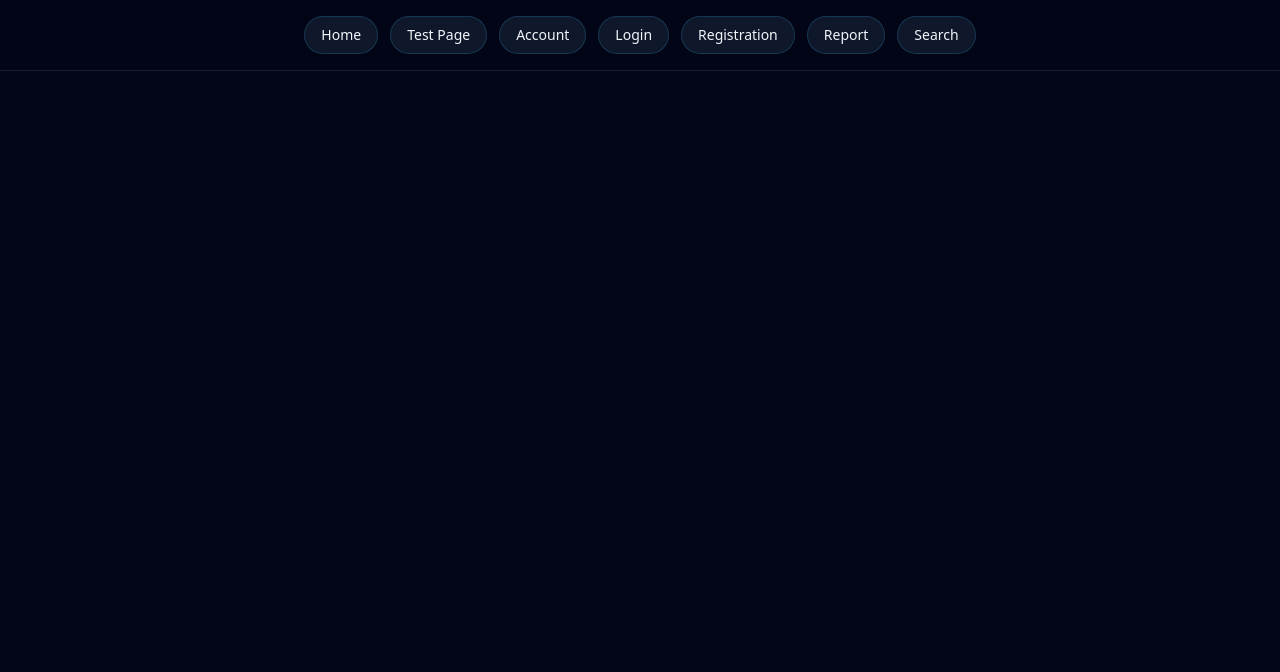
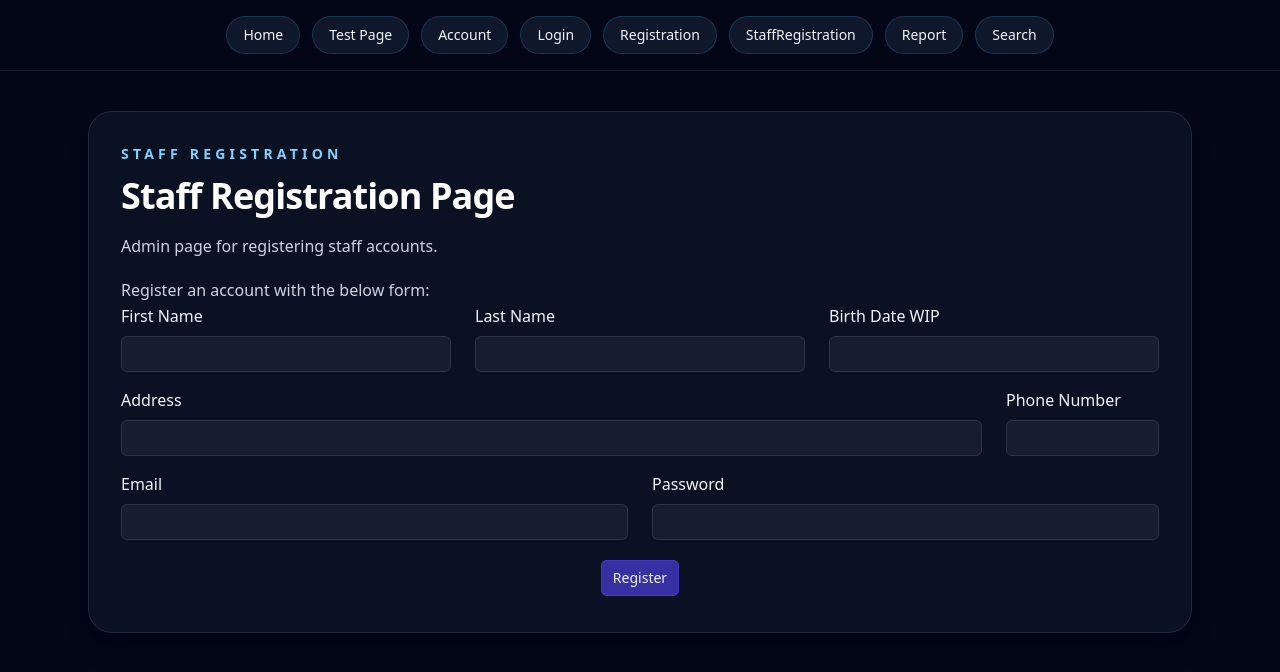
Before and after one commit to devpatel26/Library-Database, a React (Vite) app in the folder react/: page /staffregistration in a window 1280 px wide. Shown: the top 672 px of the page. Built offline with nearby package versions, Linux system fonts and the light colour scheme.

Commit message:
Added a staff registration page and added to button list.

```diff
--- a/react/src/App.jsx
+++ b/react/src/App.jsx
@@ -5,6 +5,7 @@ import Search from "./pages/Search.jsx";
 import Account from "./pages/Account.jsx";
 import Login from "./pages/Login.jsx";
 import Registration from "./pages/Registration.jsx";
+import StaffRegistration from "./pages/StaffRegistration.jsx";
 import Report from "./pages/Report.jsx";
 import TestPage from "./pages/TestPage.jsx";
 
@@ -14,6 +15,7 @@ const navLinks = [
   { to: "/account", label: "Account" },
   { to: "/login", label: "Login" },
   { to: "/registration", label: "Registration" },
+  { to: "/staffregistration", label: "StaffRegistration" },
   { to: "/report", label: "Report" },
   { to: "/search", label: "Search" },
 ];
@@ -43,6 +45,7 @@ function App() {
             <Route path="/account" element={<Account />} />
             <Route path="/login" element={<Login />} />
             <Route path="/registration" element={<Registration />} />
+            <Route path="/staffregistration" element={<StaffRegistration />} />
             <Route path="/report" element={<Report />} />
             <Route path="/search" element={<Search />} />
           </Routes>
--- /dev/null
+++ b/react/src/pages/StaffRegistration.jsx
@@ -0,0 +1,128 @@
+import React from "react";
+import InputComponent from "../components/InputComponent";
+import PrimaryButton, {
+  SecondaryButton,
+  SubmitButton,
+} from "../components/Buttons";
+
+export default function StaffRegistration() {
+  return (
+    <section className="rounded-3xl border border-white/10 bg-slate-900/70 p-8 shadow-xl shadow-slate-950/30">
+      <p className="text-sm font-semibold uppercase tracking-[0.3em] text-sky-300">
+        Staff Registration
+      </p>
+      <h1 className="mt-3 text-4xl font-semibold tracking-tight text-white">
+        Staff Registration Page
+      </h1>
+      <p className="mt-4 max-w-2xl text-base leading-7 text-slate-300">
+        Admin page for registering staff accounts.
+      </p>
+      <p className="mt-4 max-w-2xl text-base leading-7 text-slate-300">
+        Register an account with the below form:
+      </p>
+      <form method="post">
+        <div className="space-y-4">
+          <div className="grid grid-cols-1 gap-x-6 gap-y-12 sm:grid-cols-9">
+            <div className="sm:col-span-3">
+              <label htmlFor="firstname">First Name</label>
+              <div className="mt-2">
+                <input
+                  required
+                  id="firstname"
+                  name="firstname"
+                  type="firstname"
+                  className="block w-full rounded-md bg-white/5 px-3 py-1.5 outline-1 -outline-offset-1 outline-white/10 focus:outline-2 focus:-outline-offset-2 focus:outline-indigo-500 sm:text-sm/6"
+                />
+              </div>
+            </div>
+            <div className="sm:col-span-3">
+              <label htmlFor="lastname">Last Name</label>
+              <div className="mt-2">
+                <input
+                  required
+                  id="lastname"
+                  name="lastname"
+                  type="lastname"
+                  className="block w-full rounded-md bg-white/5 px-3 py-1.5 outline-1 -outline-offset-1 outline-white/10 focus:outline-2 focus:-outline-offset-2 focus:outline-indigo-500 sm:text-sm/6"
+                />
+              </div>
+            </div>
+            <div className="sm:col-span-3">
+              <div>
+                <label htmlFor="birthday">Birth Date WIP</label>
+                <div className="mt-2">
+                  <input
+                    required
+                    id="birthday"
+                    name="birthday"
+                    type="text"
+                    className="block w-full rounded-md bg-white/5 px-3 py-1.5 outline-1 -outline-offset-1 outline-white/10 focus:outline-2 focus:-outline-offset-2 focus:outline-indigo-500 sm:text-sm/6"
+                  />
+                </div>
+              </div>
+            </div>
+          </div>
+          <div className="grid grid-cols-1 gap-x-6 gap-y-12 sm:grid-cols-6">
+            <div className="sm:col-span-5">
+              <label htmlFor="address">Address</label>
+              <div className="mt-2">
+                <input
+                  required
+                  id="address"
+                  name="address"
+                  type="address"
+                  className="block w-full rounded-md bg-white/5 px-3 py-1.5 outline-1 -outline-offset-1 outline-white/10 focus:outline-2 focus:-outline-offset-2 focus:outline-indigo-500 sm:text-sm/6"
+                />
+              </div>
+            </div>
+            <div className="sm:col-span-1">
+              <div>
+                <label htmlFor="phonenumber">Phone Number</label>
+                <div className="mt-2">
+                  <input
+                    required
+                    id="phonenumber"
+                    name="phonenumber"
+                    type="phonenumber"
+                    className="block w-full rounded-md bg-white/5 px-3 py-1.5 outline-1 -outline-offset-1 outline-white/10 focus:outline-2 focus:-outline-offset-2 focus:outline-indigo-500 sm:text-sm/6"
+                  />
+                </div>
+              </div>
+            </div>
+          </div>
+          <div className="grid grid-cols-1 gap-x-6 gap-y-12 sm:grid-cols-6">
+            <div className="sm:col-span-3">
+              <label htmlFor="email">Email</label>
+              <div className="mt-2">
+                <input
+                  required
+                  id="email"
+                  name="email"
+                  type="email"
+                  className="block w-full rounded-md bg-white/5 px-3 py-1.5 outline-1 -outline-offset-1 outline-white/10 focus:outline-2 focus:-outline-offset-2 focus:outline-indigo-500 sm:text-sm/6"
+                />
+              </div>
+            </div>
+            <div className="sm:col-span-3">
+              <div>
+                <label htmlFor="password">Password</label>
+                <div className="mt-2">
+                  <input
+                    required
+                    id="password"
+                    name="password"
+                    type="password"
+                    className="block w-full rounded-md bg-white/5 px-3 py-1.5 outline-1 -outline-offset-1 outline-white/10 focus:outline-2 focus:-outline-offset-2 focus:outline-indigo-500 sm:text-sm/6"
+                  />
+                </div>
+              </div>
+            </div>
+          </div>
+          <div className="grid justify-center">
+            <SubmitButton title={"Register"} value={"OK"} />
+          </div>
+        </div>
+      </form>
+    </section>
+  );
+}
```
